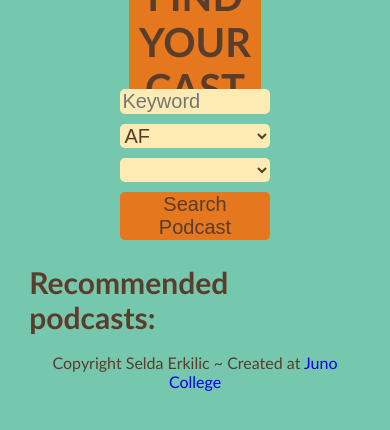
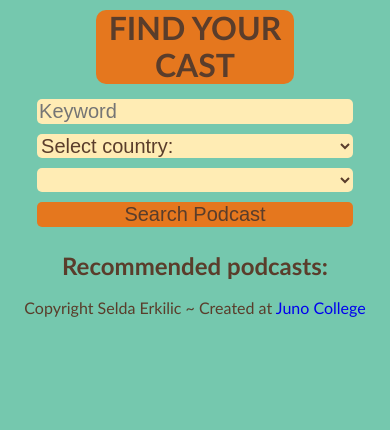
Before and after one commit to seldaerkilic/find-your-cast-app, a React (Create React App) app: page / in a window 390 px wide. Shown: the top 430 px of the page. Built offline with nearby package versions, Linux system fonts and the light colour scheme.

Commit message:
added media queries

```diff
--- a/src/App.css
+++ b/src/App.css
@@ -16,7 +16,7 @@ body {
 }
 
 .wrapper {
-  width: 85%;
+  width: 90%;
   max-width: 1200px;
   margin: 0 auto;
 }
@@ -53,13 +53,15 @@ header {
   display: flex;
   justify-content: center;
   align-items: center;
-  height: 10vh;
+  /* height: 10vh; */
+  padding: 10px;
 }
 h1 {
   background-color: #e5771e;
-  width: 40%;
+  width: 60%;
   border-radius: 10px;
   color: #5a3d2b;
+  font-size: 2rem;
 }
 
 
@@ -125,15 +127,9 @@ li.pods {
   display: flex;
   justify-content: space-between;
   align-items: center;
-  width: 45%;
+  max-width: 45%;
   margin: 5px;
   min-width: 300px;
-}
-
-@media (max-width: 900px) {
-  li.pods {
-    flex-direction: column;
-  }
 }
 
 a.podsImg {
@@ -158,3 +154,64 @@ footer {
   text-align: center;
   font-size: 0.8rem;
 }
+
+
+/* MEDIA QUERIES */
+
+@media (max-width:1050px){
+  ul{
+    justify-content: space-around;
+  }
+  .podsImage {
+    width: 150px;
+    height: 150px;
+  }
+}
+
+@media (max-width: 900px) {
+  li.pods {
+    flex-direction: column;
+    justify-content: center;
+    align-items: center;
+    width: 50%;
+  }
+}
+
+@media (max-width:690px){
+  ul{
+    flex-direction: column;
+    justify-content: center;
+    align-items: center;
+  }
+  li.pods {
+    flex-direction: row;
+    min-width: 90%;
+  }
+  .podsImage{
+    width: 170px;
+    height: 170px;
+  }
+}
+
+@media (max-width: 600px){
+  form {
+    width: 100%;
+  }
+  h1{
+    font-size: 1.6rem;
+  }
+  h2{
+    font-size: 1.2rem;
+  }
+}
+
+@media (max-width:450px){
+  li.pods{
+    flex-direction: column;
+    justify-content: flex-start;
+    align-items: flex-start;
+  }
+  .podsImg{
+    padding-left: 10px;
+  }
+}
--- a/src/components/Form.js
+++ b/src/components/Form.js
@@ -16,7 +16,7 @@ const Form = (props) => {
 
             <label htmlFor="countrySelection"></label>
             <select name="countrySelection" id="countrySelection">
-                <option disabled>Select country:</option>
+                <option disabled selected>Select country:</option>
                 {countryCodes.map((codes) => {
                     return <option>{codes}</option>
                 })}
```
